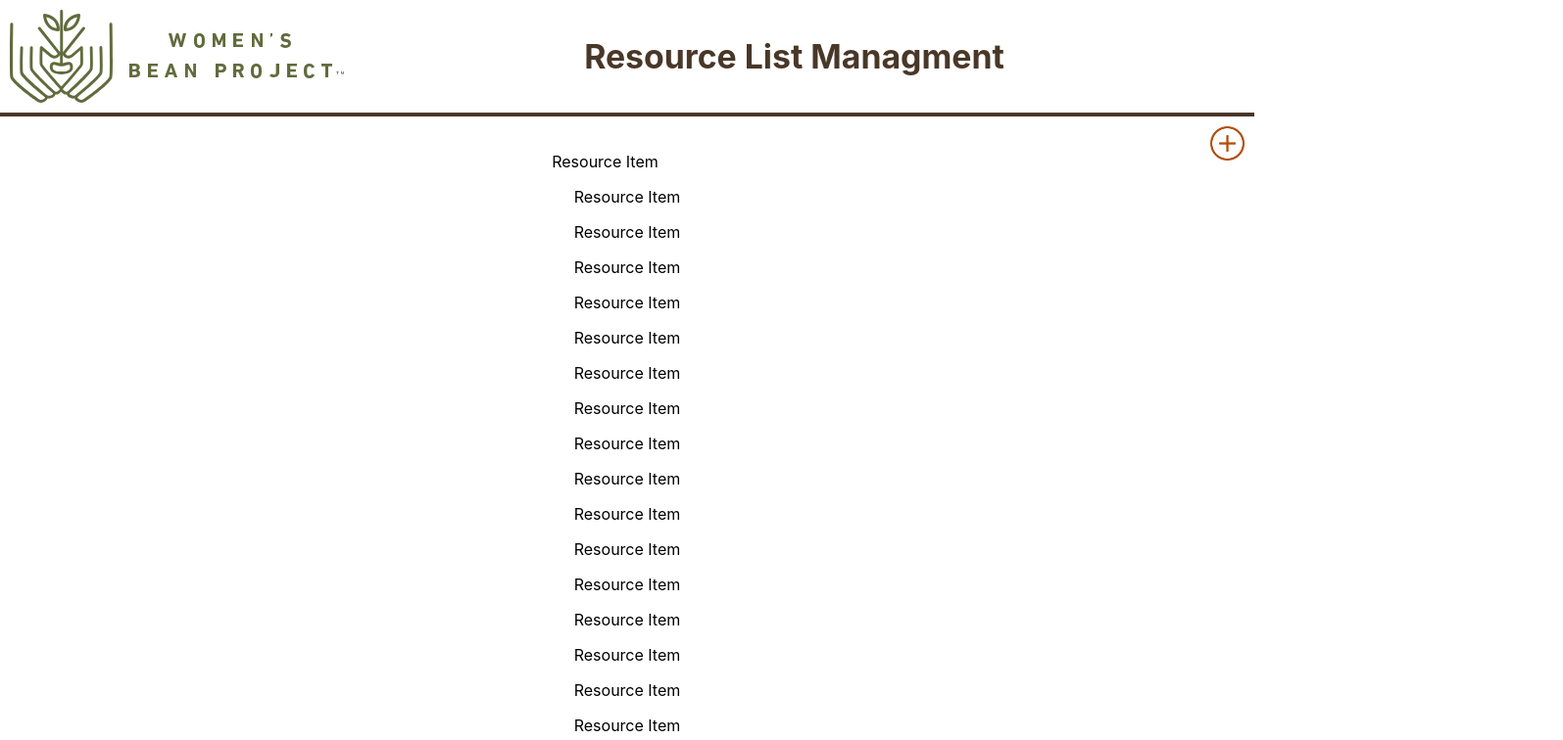
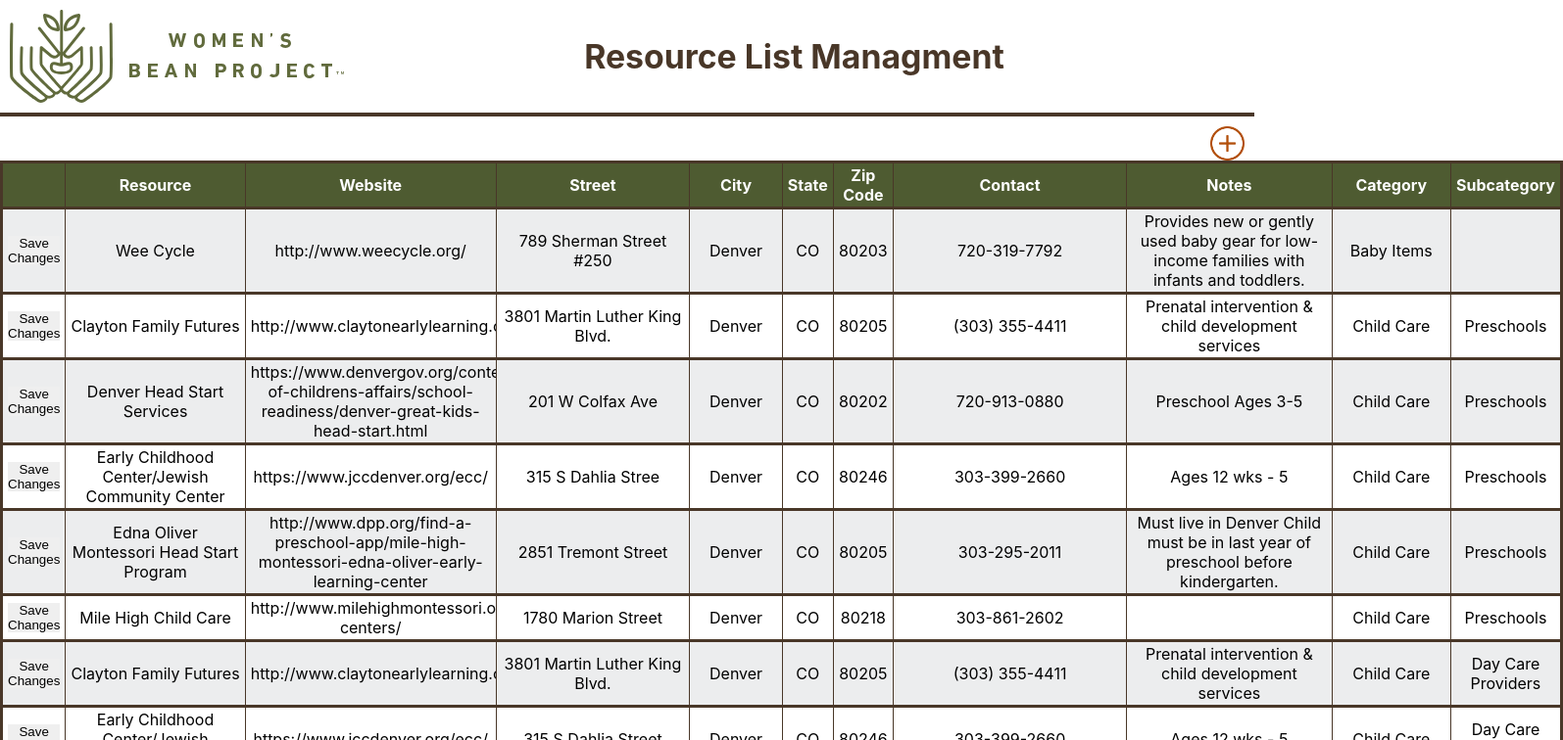
Before and after one commit to Turing-MOD4-Cross-Pollination/wbp-admin-site, a React (Create React App) app: page / in a window 1280 px wide. Shown: the top 756 px of the page at 98% size, 1595 px wide, since content can reach past the window. Built offline with nearby package versions, Linux system fonts and the light colour scheme; no server answers.

Commit message:
Populate and format Resource table

```diff
--- a/src/App/App.css
+++ b/src/App/App.css
@@ -32,6 +32,7 @@
 .App-form {
   padding:10px;
 }
+
 .image-container{
   background-color: #FFFFFF;
   cursor:pointer;
@@ -50,3 +51,35 @@
   transform: rotate(45deg);
   transition: .3s;
 }
+
+.container-table {
+  width:100vw;
+  padding:0 auto;
+  background-color: #B1B8A1;
+}
+.resource-list{
+  border-collapse: collapse;
+
+}
+
+th {
+  color:white;
+  background-color: #4e5b31;
+}
+
+th,td {
+  max-width: 20vw;
+  height:2em;
+  overflow:scroll;
+  border:1px solid #493728;
+  padding:2px 5px;
+}
+
+tr {
+  border:3px solid #493728;
+}
+tr:nth-child(even){background-color: #ECEDEE;}
+
+.resource-list {
+  width:90%;
+}
--- a/src/App/App.js
+++ b/src/App/App.js
@@ -42,7 +42,7 @@
     let {resources, isMenuOpen} = this.state
     let resourceItemsList = []
     if (resources.length!==0){
-      resourceItemsList = resources.map(el => <ResourceItem resourse={el}/>)
+      resourceItemsList = resources.map(el => <ResourceItem resource={el}/>)
     }
     let menuClass = this.state.isMenuOpen ? 'menu-toggle-open':'menu-toggle'
 
@@ -58,11 +58,31 @@
         <div className="image-container">
           <img src={plus} alt="menu toggle button" className={menuClass} onClick={()=>{this.toggleIsMenuOpen()}}/>
         </div>
-          <div>
+          <div className="resource-form">
             {isMenuOpen && <ResourceForm />}
           </div>
         </div>
-        {resourceItemsList}
+        <container className="container-table">
+          <table className="resource-list">
+            <tr>
+              <th>
+
+              </th>
+              <th>Resource</th>
+              <th>Website</th>
+              <th>Street</th>
+              <th>City</th>
+              <th>State</th>
+              <th>Zip Code</th>
+              <th>Contact</th>
+              <th>Notes</th>
+              <th>Category</th>
+              <th>Subcategory</th>
+
+            </tr>
+            {resourceItemsList}
+          </table>
+        </container>
       </div>
     );
   }
--- a/src/ResourceItem/ResourceItem.js
+++ b/src/ResourceItem/ResourceItem.js
@@ -1,11 +1,24 @@
-import React, { Component } from 'react';
+import React from 'react';
 import './ResourceItem.css';
 
-
 export default ({resource}) => {
-return(
-  <>
-  <p>Resource Item</p>
-  </>
-)
+  console.log(resource)
+  const {name, website,street,city,state,zip_code,contact,notes,category,subcategory} = resource;
+return (
+  <tr>
+    <td>
+      <button type="button" className="save-btn">Save Changes</button>
+    </td>
+    <td>{name}</td>
+    <td>{website}</td>
+    <td>{street}</td>
+    <td>{city}</td>
+    <td>{state}</td>
+    <td>{zip_code}</td>
+    <td>{contact}</td>
+    <td>{notes}</td>
+    <td>{category}</td>
+    <td>{subcategory}</td>
+  </tr>
+);
 }
```
